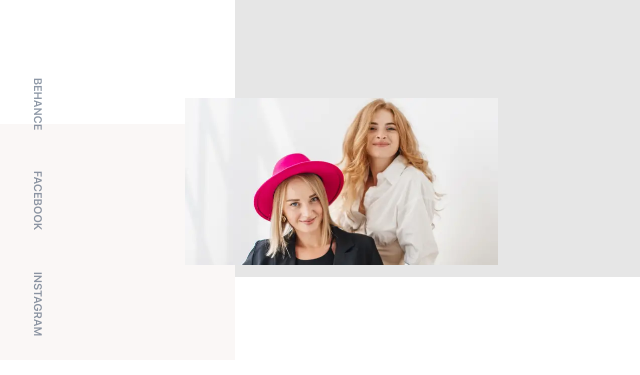
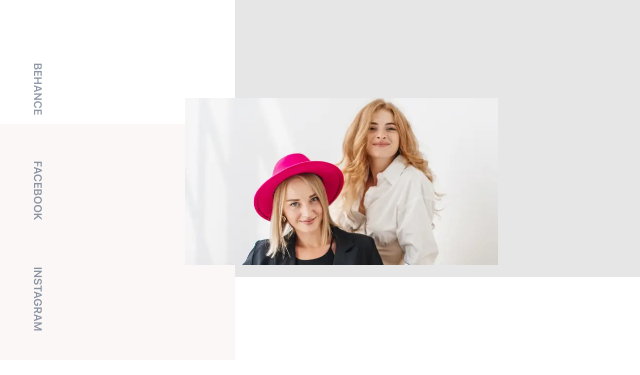
Before and after one commit to presto-agency/Presto-referral, a website: page docs/thanks.html in a window 1280 px wide. Shown: the part 383-758 px from the top of the page, 0-640 px from the left. Drawn offline with nearby package versions, Linux system fonts and the light colour scheme; files whose address does not match are found by name.

Commit message:
fix: list padding

```diff
--- a/#src/scss/common.scss
+++ b/#src/scss/common.scss
@@ -21,7 +21,7 @@
 	position: fixed;
 	z-index: 10;
 	bottom: 75px;
-	left: 28px;
+	left: 18px;
 	display: flex;
 	flex-direction: column;
 	&__link {
@@ -30,7 +30,7 @@
 		font-weight: 600;
 		letter-spacing: 0.03em;
 		text-transform: uppercase;
-		margin: 0 0 35px 0;
+		margin: 0 0 30px 0;
 		&:last-child{
 			margin: 0;
 		}
@@ -39,6 +39,7 @@
 			color: $text-color;
 			opacity: 0.5;
 			transition: 300ms;
+			padding: 5px 10px;
 		}
 		@media(min-width: 1025px){
 			&:hover{
```
Also changed, not shown: docs/css/style.css, docs/css/style.min.css.
